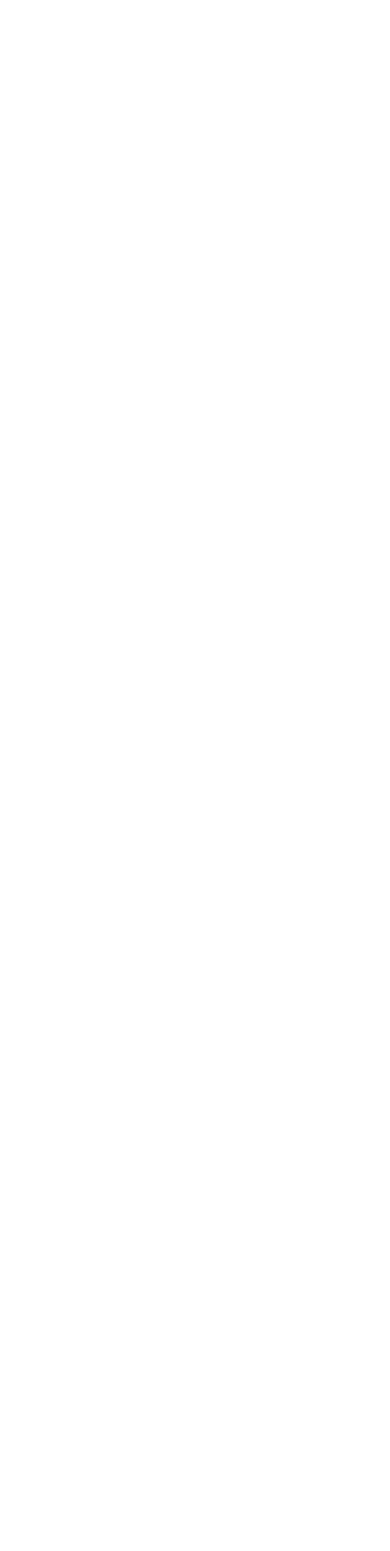
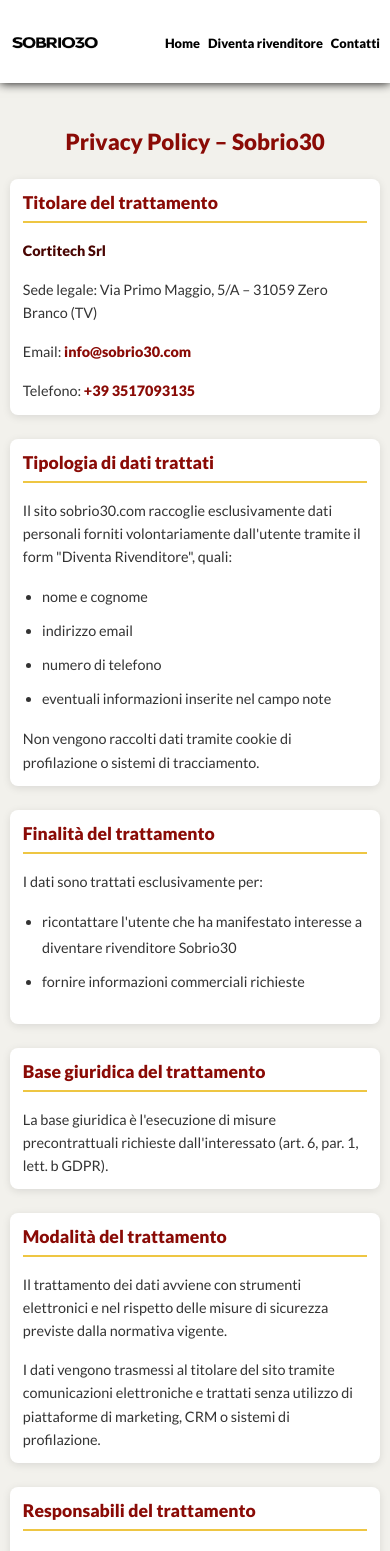
Before and after one commit to diegotosato/sobrio30_frontend, a React (Vite) app: page /privacy-policy in a window 390 px wide. Before the commit this address had no page. Shown: the top 1551 px of the page. Before the commit the page ends 844 px from the top, so only its background shows below. Built offline with nearby package versions, Linux system fonts and the light colour scheme.

Commit message:
Add Privacy Policy page and related styles; update routing in App component

```diff
--- a/index.html
+++ b/index.html
@@ -6,6 +6,9 @@
   <link rel="icon" type="image/png" href="/src/assets/logoBlack.png" />
   <meta name="viewport" content="width=device-width, initial-scale=1.0" />
   <title>Sobrio 30</title>
+  <title>Privacy Policy | Sobrio30</title>
+  <title>Cookie Policy | Sobrio30</title>
+  <title>Termini & Condizioni | Sobrio30</title>
   <meta name="description"
     content="Sobrio30® è un integratore naturale che supporta digestione e fegato, favorendo il recupero dopo pasti abbondanti e consumo di alcol." />
 </head>
--- a/src/App.jsx
+++ b/src/App.jsx
@@ -3,6 +3,7 @@
 import ResellerPage from "./pages/ResellerPage"
 import { BrowserRouter as Router, Routes, Route } from "react-router-dom"
 import ScrollToTop from "./components/ScrollToTop"
+import PrivacyPolicy from "./pages/PrivacyPolicy"
 
 function App() {
 
@@ -13,6 +14,7 @@
         <Route element={<DefaultLayout />}>
           <Route path="/" element={<HomePage />} />
           <Route path="/reseller" element={<ResellerPage />} />
+          <Route path="/privacy-policy" element={<PrivacyPolicy />} />
         </Route>
       </Routes>
     </Router>
--- /dev/null
+++ b/src/pages/PrivacyPolicy.css
@@ -0,0 +1,170 @@
+/* #region PrivacyPolicy */
+.privacy-policy {
+    background-color: var(--s30-beige);
+    padding: 7rem 0 !important;
+    padding-top: calc(7rem + 100px) !important;
+}
+
+.privacy-policy .section-title {
+    color: var(--light-red);
+    margin-bottom: 3rem;
+    text-align: center;
+}
+
+.privacy-section {
+    margin-bottom: 2.5rem;
+    padding: 1.5rem;
+    background-color: white;
+    border-radius: 8px;
+    box-shadow: 0 2px 8px rgba(0, 0, 0, 0.1);
+}
+
+.privacy-subtitle {
+    font-size: 1.5rem;
+    font-weight: 700;
+    color: var(--light-red);
+    margin-bottom: 1rem;
+    border-bottom: 2px solid var(--s30-yel);
+    padding-bottom: 0.5rem;
+}
+
+.privacy-section p {
+    line-height: 1.8;
+    margin-bottom: 1rem;
+    color: #333;
+}
+
+.privacy-section p:last-child {
+    margin-bottom: 0;
+}
+
+.privacy-list {
+    list-style-type: disc;
+    margin-left: 2rem;
+    margin-bottom: 1rem;
+}
+
+.privacy-list li {
+    line-height: 1.8;
+    margin-bottom: 0.5rem;
+    color: #333;
+}
+
+.privacy-section a {
+    color: var(--light-red);
+    text-decoration: none;
+    font-weight: 600;
+    transition: color 0.3s ease;
+}
+
+.privacy-section a:hover {
+    color: var(--dark-red);
+    text-decoration: underline;
+}
+
+.privacy-section strong {
+    color: var(--dark-red);
+    font-weight: 700;
+}
+
+/* Media Queries */
+@media (max-width: 1270px) {
+    .privacy-policy {
+        padding: 6rem 0 !important;
+        padding-top: calc(6rem + 100px) !important;
+    }
+
+    .privacy-subtitle {
+        font-size: 1.4rem;
+    }
+}
+
+@media (max-width: 992px) {
+    .privacy-policy {
+        padding: 5rem 0 !important;
+        padding-top: calc(5rem + 90px) !important;
+    }
+
+    .privacy-policy .section-title {
+        font-size: 1.8rem;
+        margin-bottom: 2.5rem;
+    }
+
+    .privacy-subtitle {
+        font-size: 1.3rem;
+    }
+
+    .privacy-section {
+        padding: 1.2rem;
+    }
+}
+
+@media (max-width: 768px) {
+    .privacy-policy {
+        padding: 4rem 0 !important;
+        padding-top: calc(4rem + 90px) !important;
+    }
+
+    .privacy-policy .section-title {
+        font-size: 1.6rem;
+        margin-bottom: 2rem;
+    }
+
+    .privacy-subtitle {
+        font-size: 1.2rem;
+    }
+
+    .privacy-section {
+        padding: 1rem;
+        margin-bottom: 2rem;
+    }
+
+    .privacy-section p {
+        font-size: 0.95rem;
+        line-height: 1.7;
+    }
+
+    .privacy-list {
+        margin-left: 1.5rem;
+    }
+
+    .privacy-list li {
+        font-size: 0.95rem;
+    }
+}
+
+@media (max-width: 576px) {
+    .privacy-policy {
+        padding: 3rem 0 !important;
+        padding-top: calc(3rem + 80px) !important;
+    }
+
+    .privacy-policy .section-title {
+        font-size: 1.4rem;
+        margin-bottom: 1.5rem;
+    }
+
+    .privacy-subtitle {
+        font-size: 1.1rem;
+    }
+
+    .privacy-section {
+        padding: 0.8rem;
+        margin-bottom: 1.5rem;
+    }
+
+    .privacy-section p {
+        font-size: 0.9rem;
+        line-height: 1.6;
+    }
+
+    .privacy-list {
+        margin-left: 1.2rem;
+    }
+
+    .privacy-list li {
+        font-size: 0.9rem;
+    }
+}
+
+/* #endregion */
--- /dev/null
+++ b/src/pages/PrivacyPolicy.jsx
@@ -0,0 +1,74 @@
+import './PrivacyPolicy.css';
+
+export default function PrivacyPolicy() {
+    return (
+        <section className="privacy-policy">
+            <div className="container">
+                <h1 className="section-title">Privacy Policy – Sobrio30</h1>
+
+                <div className="privacy-section">
+                    <h2 className="privacy-subtitle">Titolare del trattamento</h2>
+                    <p><strong>Cortitech Srl</strong></p>
+                    <p>Sede legale: Via Primo Maggio, 5/A – 31059 Zero Branco (TV)</p>
+                    <p>Email: <a href="mailto:info@sobrio30.com">info@sobrio30.com</a></p>
+                    <p>Telefono: <a href="tel:+393517093135">+39 3517093135</a></p>
+                </div>
+
+                <div className="privacy-section">
+                    <h2 className="privacy-subtitle">Tipologia di dati trattati</h2>
+                    <p>Il sito sobrio30.com raccoglie esclusivamente dati personali forniti volontariamente dall'utente tramite il form "Diventa Rivenditore", quali:</p>
+                    <ul className="privacy-list">
+                        <li>nome e cognome</li>
+                        <li>indirizzo email</li>
+                        <li>numero di telefono</li>
+                        <li>eventuali informazioni inserite nel campo note</li>
+                    </ul>
+                    <p>Non vengono raccolti dati tramite cookie di profilazione o sistemi di tracciamento.</p>
+                </div>
+
+                <div className="privacy-section">
+                    <h2 className="privacy-subtitle">Finalità del trattamento</h2>
+                    <p>I dati sono trattati esclusivamente per:</p>
+                    <ul className="privacy-list">
+                        <li>ricontattare l'utente che ha manifestato interesse a diventare rivenditore Sobrio30</li>
+                        <li>fornire informazioni commerciali richieste</li>
+                    </ul>
+                </div>
+
+                <div className="privacy-section">
+                    <h2 className="privacy-subtitle">Base giuridica del trattamento</h2>
+                    <p>La base giuridica è l'esecuzione di misure precontrattuali richieste dall'interessato (art. 6, par. 1, lett. b GDPR).</p>
+                </div>
+
+                <div className="privacy-section">
+                    <h2 className="privacy-subtitle">Modalità del trattamento</h2>
+                    <p>Il trattamento dei dati avviene con strumenti elettronici e nel rispetto delle misure di sicurezza previste dalla normativa vigente.</p>
+                    <p>I dati vengono trasmessi al titolare del sito tramite comunicazioni elettroniche e trattati senza utilizzo di piattaforme di marketing, CRM o sistemi di profilazione.</p>
+                </div>
+
+                <div className="privacy-section">
+                    <h2 className="privacy-subtitle">Responsabili del trattamento</h2>
+                    <p>Il titolare si avvale di fornitori di servizi tecnici per l'hosting del sito e per l'invio delle comunicazioni email.</p>
+                    <p>Tali soggetti trattano i dati personali esclusivamente per conto del titolare e nel rispetto della normativa vigente.</p>
+                </div>
+
+                <div className="privacy-section">
+                    <h2 className="privacy-subtitle">Conservazione dei dati</h2>
+                    <p>I dati vengono conservati per il tempo strettamente necessario a gestire la richiesta e comunque non oltre 24 mesi, salvo obblighi di legge.</p>
+                </div>
+
+                <div className="privacy-section">
+                    <h2 className="privacy-subtitle">Comunicazione dei dati</h2>
+                    <p>I dati non vengono diffusi.</p>
+                    <p>Il trattamento dei dati può avvenire tramite fornitori di servizi tecnici e infrastrutturali (es. servizi di hosting e invio email) nominati responsabili del trattamento ai sensi dell'art. 28 GDPR, esclusivamente per le finalità indicate nella presente informativa.</p>
+                </div>
+
+                <div className="privacy-section">
+                    <h2 className="privacy-subtitle">Diritti dell'interessato</h2>
+                    <p>L'utente può esercitare i diritti previsti dagli artt. 15-22 del GDPR (accesso, rettifica, cancellazione, limitazione, opposizione, portabilità dei dati) scrivendo a <a href="mailto:info@sobrio30.com">info@sobrio30.com</a>.</p>
+                    <p>Per maggiori informazioni sui diritti dell'interessato, consultare: <a href="https://gdpr.eu/" target="_blank" rel="noopener noreferrer">https://gdpr.eu/</a></p>
+                </div>
+            </div>
+        </section>
+    );
+}
```
